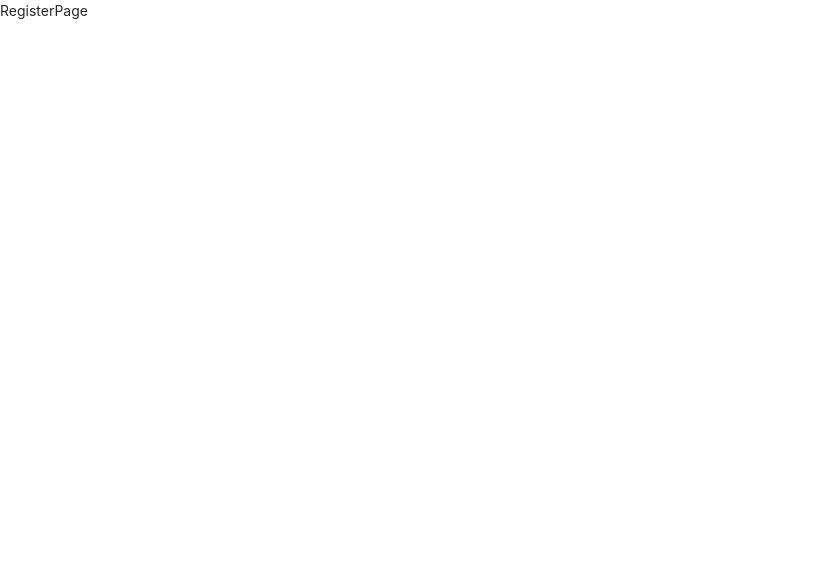
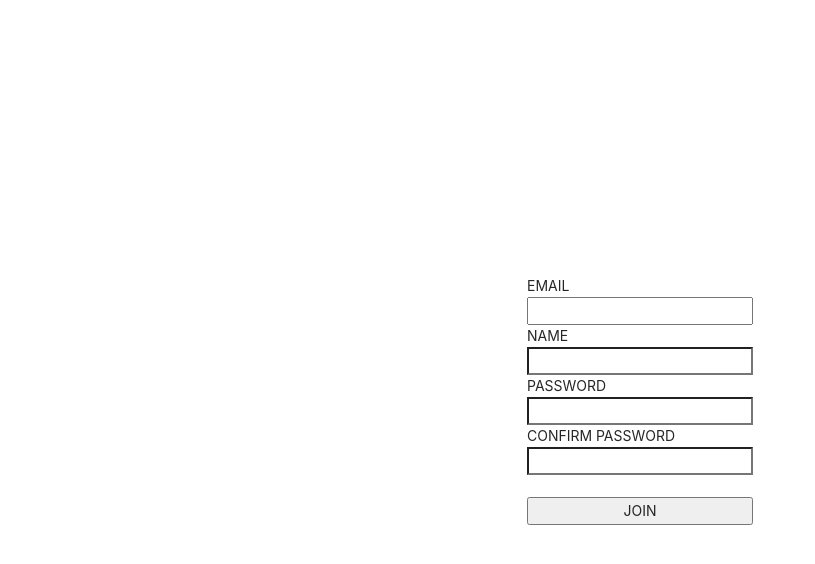
Before and after one commit to sunday001001/web-st, a React (Create React App) app in the folder client/: page /regster in a window 1280 px wide. Shown: the top 564 px of the page, without its empty margins (0-815 px from the left). Built offline with nearby package versions, Linux system fonts and the light colour scheme.

Commit message:
setup redux

```diff
--- a/client/package.json
+++ b/client/package.json
@@ -11,8 +11,12 @@
     "http-proxy-middleware": "^1.1.2",
     "react": "^17.0.2",
     "react-dom": "^17.0.2",
+    "react-redux": "^7.2.3",
     "react-router-dom": "^5.2.0",
     "react-scripts": "4.0.3",
+    "redux": "^4.0.5",
+    "redux-promise": "^0.6.0",
+    "redux-thunk": "^2.3.0",
     "web-vitals": "^1.1.1"
   },
   "scripts": {
--- /dev/null
+++ b/client/src/_actions/types.js
@@ -0,0 +1,3 @@
+//action type을 관리
+export const LOGIN_USER = "login_user"
+export const REGISTER_USER = "register_user"
--- /dev/null
+++ b/client/src/_actions/user_action.js
@@ -0,0 +1,30 @@
+import axios from 'axios'
+import { LOGIN_USER, REGISTER_USER } from './types'
+
+export function loginUser(dataToSubmit) {
+
+    //서버로 summit data를 전송
+    const request = axios.post('/api/users/login', dataToSubmit)
+    .then(response => response.data )
+
+    //reducer에 넘겨 주기
+    return {
+        type: LOGIN_USER,
+        payload: request
+    }
+
+}
+
+export function registerUser(dataToSubmit) {
+
+    //서버로 summit data를 전송
+    const request = axios.post('/api/users/register', dataToSubmit)
+    .then(response => response.data )
+
+    //reducer에 넘겨 주기
+    return {
+        type: REGISTER_USER,
+        payload: request
+    }
+
+}
--- /dev/null
+++ b/client/src/_reducers/index.js
@@ -0,0 +1,10 @@
+//Reducer들을 rootReducer 로 관리
+
+import { combineReducers } from 'redux';
+import user from './user_reducer'
+
+const rootReducer = combineReducers({
+    user
+})
+
+export default rootReducer;
--- /dev/null
+++ b/client/src/_reducers/user_reducer.js
@@ -0,0 +1,20 @@
+import { LOGIN_USER, REGISTER_USER } from "../_actions/types";
+
+//reducer ( previous state, action ) => next state
+export default function (state={}, action) {
+    switch (action.type) {
+        case LOGIN_USER:
+            //서버응답 loginSuccess 를 action.payload 로 받기
+            return { ...state, loginSuccess: action.payload }
+            break;
+
+        case REGISTER_USER:
+            //서버응답 register 를 action.payload 로 받기
+            return { ...state, register: action.payload }
+            break;
+
+        default:
+            return state
+            break;
+    }
+}
--- a/client/src/components/views/LandingPage/LandingPage.js
+++ b/client/src/components/views/LandingPage/LandingPage.js
@@ -8,8 +8,8 @@
     }, [])
 
     return (
-        <div>
-            LandingPage
+        <div style={{display: 'flex', justifyContent: 'center', alignItems: 'center', width: '100%', height: '100vh'}}>
+            <h2>시작하기</h2>
         </div>
     )
 }
--- a/client/src/components/views/LoginPage/LoginPage.js
+++ b/client/src/components/views/LoginPage/LoginPage.js
@@ -1,9 +1,60 @@
-import React from 'react'
+import { useDispatch } from 'react-redux'
+import React, { useState } from 'react'
+import { loginUser } from '../../../_actions/user_action'
 
-function LoginPage() {
+function LoginPage(props) {
+    //functional redux 로 작성.
+
+    //action
+    const dispatch = useDispatch()
+
+    //redux state 선언
+    const [Email, setEmail] = useState("")
+    const [Password, setPassword] = useState("")
+
+    //이벤트 처리
+    const onEmailHandler = (event) => {
+        setEmail(event.currentTarget.value)
+    }
+
+    const onPasswordHandler = (event) => {
+        setPassword(event.currentTarget.value)
+    }
+
+    const onSummitHandler = (event) => {
+        //변경이 없을땐 리프레쉬가 안되게끔 함.
+        event.preventDefault();
+        //console.log(`email:${Email} pwd:${Password}`)
+
+        let body = {
+            email: Email,
+            password: Password
+        }
+
+        //action
+        dispatch(loginUser(body))
+        .then(response => {
+            //login 성공시 루트 페이지로 이동.
+            if (response.payload.loginSuccess) {
+                props.history.push('/')
+            } else {
+                alert('error')
+            }
+        })
+    }
+
     return (
-        <div>
-            LoginPage
+        <div style={{display: 'flex', justifyContent: 'center', alignItems: 'center', width: '100%', height: '100vh'}}>
+            <form style={{ display: 'flex', flexDirection: 'column'}}
+                onSubmit={onSummitHandler}
+            >
+                <label>EMAIL</label>
+                <input type="email" value={Email} onChange={onEmailHandler} />
+                <label>PASSWORD</label>
+                <input type="password" value={Password} onChange={onPasswordHandler} />
+                <br />
+                <button type="submit">LOGIN</button>
+            </form>
         </div>
     )
 }
--- a/client/src/components/views/RegisterPage/RegisterPage.js
+++ b/client/src/components/views/RegisterPage/RegisterPage.js
@@ -1,9 +1,79 @@
-import React from 'react'
+import { useDispatch } from 'react-redux'
+import React, { useState } from 'react'
+import { registerUser } from '../../../_actions/user_action'
 
-function RegisterPage() {
+function RegisterPage(props) {
+    //functional redux 로 작성.
+
+    //action
+    const dispatch = useDispatch()
+
+    //redux state 선언
+    const [Email, setEmail] = useState("")
+    const [Name, setName] = useState("")
+    const [Password, setPassword] = useState("")
+    const [ConfirmPassword, setConfirmPassword] = useState("")
+
+    //이벤트 처리
+    const onEmailHandler = (event) => {
+        setEmail(event.currentTarget.value)
+    }
+
+    const onNameHandler = (event) => {
+        setName(event.currentTarget.value)
+    }
+
+    const onPasswordHandler = (event) => {
+        setPassword(event.currentTarget.value)
+    }
+
+    const onCofirmPasswordHandler = (event) => {
+        setConfirmPassword(event.currentTarget.value)
+    }
+
+    const onSummitHandler = (event) => {
+        //변경이 없을땐 리프레쉬가 안되게끔 함.
+        event.preventDefault();
+        //console.log(`email:${Email} pwd:${Password}`)
+
+        if (Password !== ConfirmPassword) {
+            return alert('비밀번호를 정확하게 다시 입력해 주세요.')
+        }
+
+        let body = {
+            email: Email,
+            name: Name,
+            password: Password
+        }
+
+        //redux action
+        dispatch(registerUser(body))
+        .then(response => {
+            //sign up 성공시 루트 페이지로 이동.
+            if (response.payload.success) {
+                props.history.push('/login')
+            } else {
+                alert('failed to sign up')
+            }
+        })
+    }
+
     return (
-        <div>
-            RegisterPage
+        <div style={{display: 'flex', justifyContent: 'center', alignItems: 'center', width: '100%', height: '100vh'}}>
+            <form style={{ display: 'flex', flexDirection: 'column'}}
+                onSubmit={onSummitHandler}
+            >
+                <label>EMAIL</label>
+                <input type="email" value={Email} onChange={onEmailHandler} />
+                <label>NAME</label>
+                <input type="text" value={Name} onChange={onNameHandler} />
+                <label>PASSWORD</label>
+                <input type="password" value={Password} onChange={onPasswordHandler} />
+                <label>CONFIRM PASSWORD</label>
+                <input type="password" value={ConfirmPassword} onChange={onCofirmPasswordHandler} />
+                <br />
+                <button type="submit">JOIN</button>
+            </form>
         </div>
     )
 }
--- a/client/src/index.js
+++ b/client/src/index.js
@@ -3,15 +3,32 @@
 import './index.css';
 import App from './App';
 import reportWebVitals from './reportWebVitals';
+//https://ant.design
+import 'antd/dist/antd.css';
 
-//https://ant.design
-import 'antd/dist/antd.css'
+//redux 관련 라이브러리 추가.
+import { applyMiddleware, createStore } from 'redux';
+import { Provider } from 'react-redux';
+import promiseMiddleware from 'redux-promise';
+import ReduxThunk from 'redux-thunk';
+import Reducer from './_reducers';
+
+const createStoreWithMiddleware = applyMiddleware(promiseMiddleware, ReduxThunk)(createStore)
 
 ReactDOM.render(
-  <React.StrictMode>
+
+  //window.__REDUX_DEVTOOLS_EXTENSION__ 는 chrome extension redux devtool 사용을 위해 추가 함.
+  <Provider
+    store={createStoreWithMiddleware(
+      Reducer,
+      window.__REDUX_DEVTOOLS_EXTENSION__ &&
+      window.__REDUX_DEVTOOLS_EXTENSION__()
+      )}
+  >
     <App />
-  </React.StrictMode>,
-  document.getElementById('root')
+  </Provider>
+
+  , document.getElementById('root')
 );
 
 // If you want to start measuring performance in your app, pass a function
```
Also changed, not shown: 2 other files (tests, documents, lock files or other folders).
